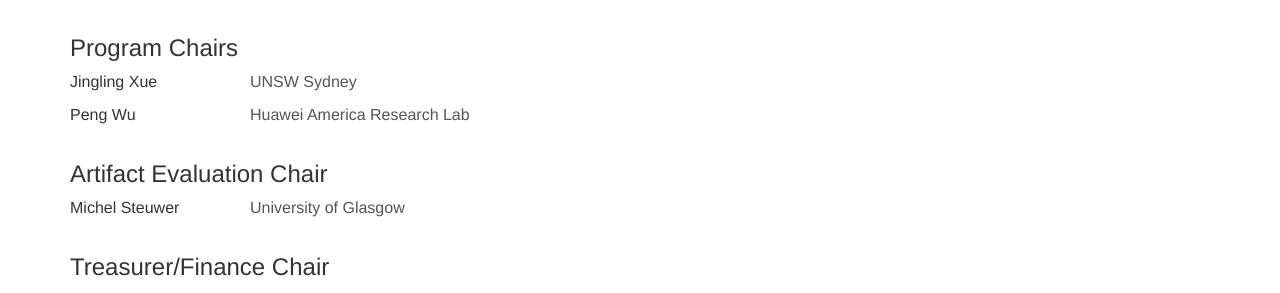
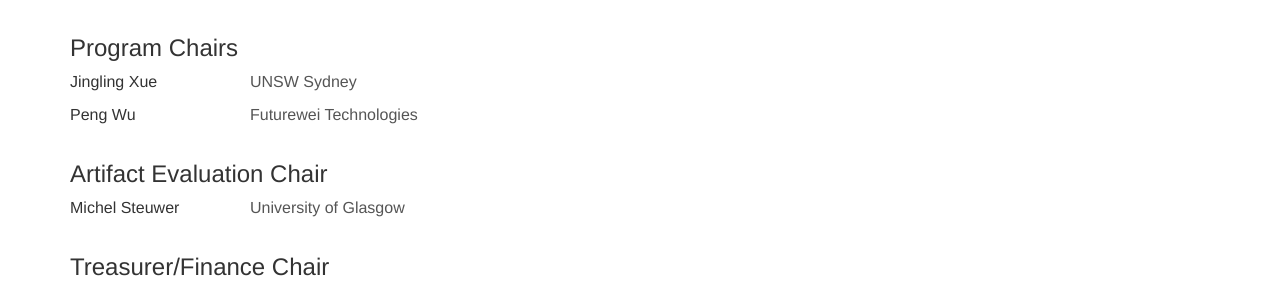
Before and after one commit to jingling/cgo2020, a Jekyll site: the page built from organization.html, in a window 1280 px wide and 900 px high. Shown: the part 224-517 px from the top of the window. Built offline with Jekyll 4.4.1, drawn with Linux system fonts in a browser that asks for light colours; nearby versions of some CDN libraries; comment, search, counter and statistics services are not loaded.

Commit message:
Update organization.yml

```diff
--- a/_data/organization.yml
+++ b/_data/organization.yml
@@ -11,7 +11,7 @@
   - name: Jingling Xue
     affiliation: UNSW Sydney
   - name: Peng Wu
-    affiliation: Huawei America Research Lab
+    affiliation: Futurewei Technologies
 
 # - role: Workshop and Tutorials Chair
 #   name: Xipeng Shen
```
